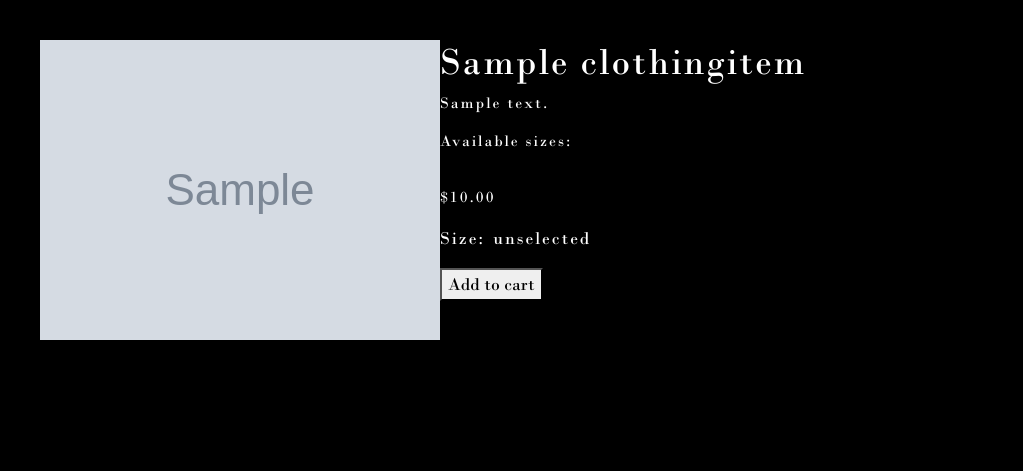
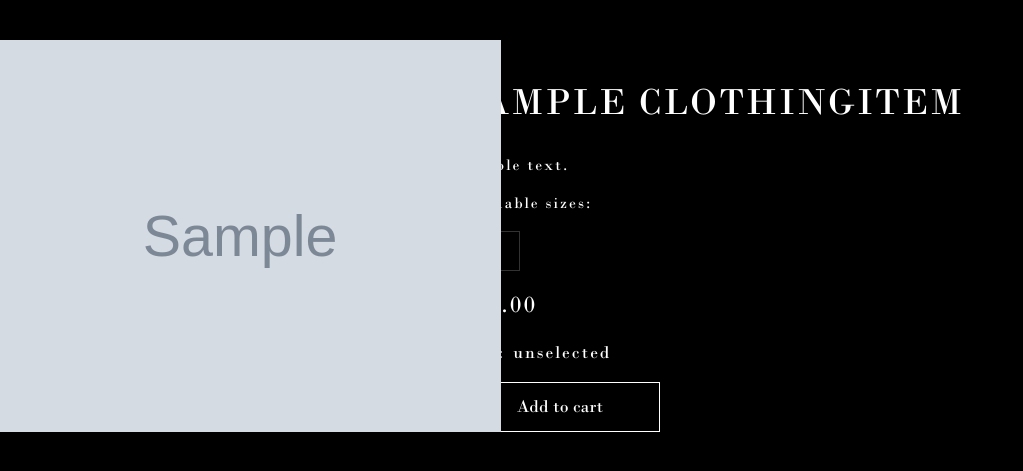
Before and after one commit to s6ptember/Reverence-Interlude, a Django app: a page that uses reverence/main/templates/main/base.html in a window 1280 px wide. Shown: the part 70-541 px from the top of the page, without its empty margins (0-1023 px from the left). Run offline with Django 5.2, Linux system fonts and the light colour scheme; tables that the repository leaves empty hold one stand-in row (values such as "Sample post"); grey boxes marked "Sample" are stand-in pictures; some libraries are stand-ins or nearby versions.

Commit message:
поправили каталог и detail

```diff
--- a/reverence/main/static/css/base.css
+++ b/reverence/main/static/css/base.css
@@ -240,3 +240,77 @@
 .card-info {
     padding-top: 15px;
 }
+
+.detail-img {
+    position: relative;
+    display: flex;
+    justify-content: center;
+    max-height: 800px;
+}
+
+.image-nav {
+    position: absolute;
+    top: 50%;
+    transform: translateY(-50%);
+    width: 100%;
+}
+
+.prev-btn, .next-btn {
+    background-color: #00000010;
+    border: none;
+    cursor: pointer;
+    font-size: 24px;
+    padding: 10px;
+    color: #000;
+}
+
+.detail-description {
+    margin: 40px 0 0 20px;
+}
+
+.item-desc {
+    font-size: 22px;
+    max-width: 700px;
+    margin-top: 30px;
+}
+
+.sizes-list {
+    padding: 0;
+}
+
+.size-name {
+    width: 60px;
+    height: 40px;
+    background-color: #000;
+    border: 1px solid #323232;
+    transition: all .3s ease;
+    color: #fff;
+}
+
+.detail-price {
+    font-size: 24px;
+}
+
+.default-btn {
+    width: 200px;
+    height: 50px;
+    display: flex;
+    justify-content: center;
+    align-items: center;
+    border: 1px solid #fff;
+    background-color: #000;
+    color: #fff;
+    transition: all .4s ease;
+}
+
+.default-btn:hover {
+    opacity: 0.7;
+}
+
+.detail-selected {
+    border: 1px solid #fff;
+}
+
+.card-on-catalog {
+    color: #fff;
+}
--- a/reverence/main/templates/main/base.html
+++ b/reverence/main/templates/main/base.html
@@ -14,9 +14,9 @@
 </head>
 <body>
     <header class="header sticky-top d-flex align-items-center">
-        <div class="header-logo">
+        <a class="header-logo" href="{% url "main:catalog" %}">
             <img src="{% static 'img/rev.png' %}" alt="">
-        </div>
+        </a>
         {% comment %} <div class="search">
             <form action="" id="search-form" class="search_form d-flex" style="display: none;">
                 <input type="text" name="q" class="form_input" placeholder="Search">
--- a/reverence/main/templates/main/product/detail.html
+++ b/reverence/main/templates/main/product/detail.html
@@ -9,14 +9,14 @@
             {% for image in clothing_item.images.all %}
                 <img src="{{ image.image.url }}" style="display: none;" alt="{{ clothing_item.name }}" class="detail-image" data-index="{{ forloop.counter0 }}">
             {% endfor %}
-            <div class="image-nav">
+            <div class="image-nav d-flex justify-content-between">
                 <buttton class="prev-btn">&lsaquo;</buttton>
                 <buttton class="next-btn">&rsaquo;</buttton>
             </div>
         </div>
 
         <div class="detail-description">
-            <h2>{{ clothing_item.name }}</h2>
+            <h2 class="text-uppercase">{{ clothing_item.name }}</h2>
             <h3 class="item-desc">{{ clothing_item.description|linebreaks }}</h3>
             <div class="sizes">
                 <p>Available sizes:
--- a/reverence/main/templates/main/product/list.html
+++ b/reverence/main/templates/main/product/list.html
@@ -36,8 +36,9 @@
 
         <div class="product-list">
             <div class="card-container d-flex flex-wrap">
-                {% for item in cloting_items %}
+                {% for item in clothing_items %}
                     <div class="card">
+                        <a href="{% url "main:clothing_item_detail" item.slug %}" class="card-on-catalog">
                             {% if item.image %}
                                 <img src="{{ item.image.url }}" alt="{{ item.name }}" class="product-image">
                             {% endif %}
@@ -45,6 +46,7 @@
                                 <h5>{{ item.name }}</h5>
                                 <p>${{ item.get_price_with_discount }}</p>
                             </div>
+                        </a>
                     </div>
                 {% empty %}
                     <p>No products.</p>
--- a/reverence/main/views.py
+++ b/reverence/main/views.py
@@ -7,7 +7,7 @@
 class CatalogView(ListView):
     model = ClothingItem
     template_name = 'main/product/list.html'
-    context_object_name = 'cloting_items'
+    context_object_name = 'clothing_items'
 
 
     def get_queryset(self):
```
Lines whose indentation alone changed are shown as unchanged.
